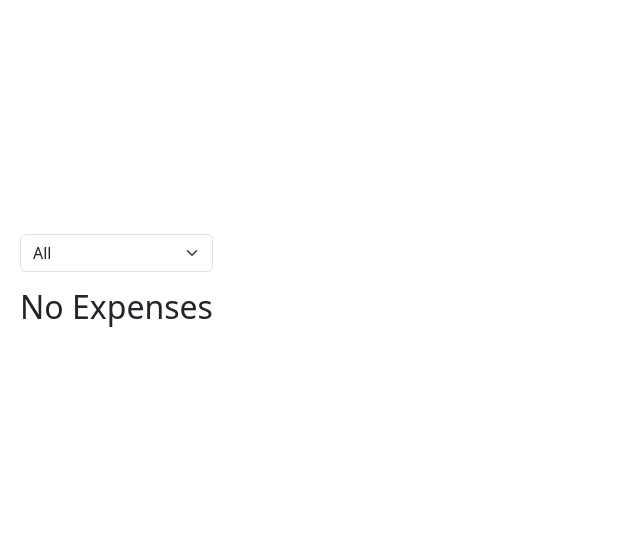
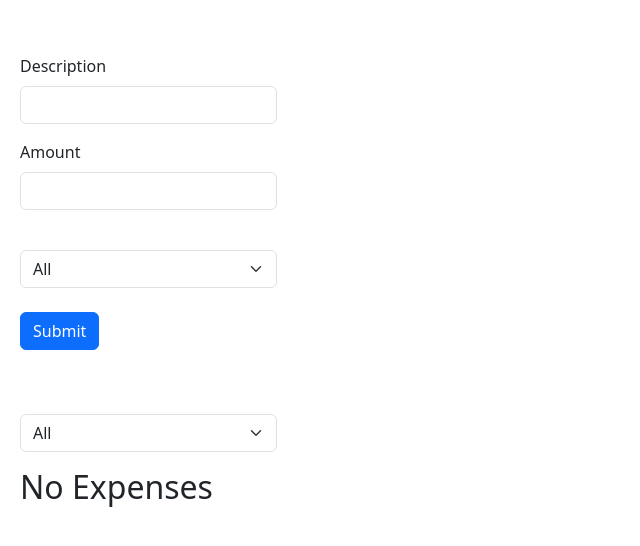
Before and after one commit to C0SMlC/React-18, a React (Vite) app: page / in a window 1280 px wide. Shown: the part 116-662 px from the top of the page, without its empty margins (0-640 px from the left). Built offline with nearby package versions, Linux system fonts and the light colour scheme.

Commit message:
Building Expense form

```diff
--- a/src/App.tsx
+++ b/src/App.tsx
@@ -107,6 +107,7 @@ import 'bootstrap/dist/css/bootstrap.min.css';
 import 'bootstrap/dist/js/bootstrap.min.js';
 import ExpenseList from './expense-tracker/ExpenseList';
 import ExpenseFilter from './expense-tracker/ExpenseFilter';
+import ExpenseForm from './expense-tracker/ExpenseForm';
 
 export const Categories = ['All', 'Groceries', 'Utility', 'Entertainment'];
 
@@ -156,6 +157,10 @@ const App = () => {
   return (
     <div>
       <div className="mb-3">
+        <ExpenseForm />
+      </div>
+
+      <div className="mb-3">
         <ExpenseFilter
           onSelectCategeory={(category) => setSelectedCategory(category)}
         />
--- a/src/expense-tracker/ExpenseForm.tsx
+++ b/src/expense-tracker/ExpenseForm.tsx
@@ -1,8 +1,13 @@
 import React from 'react';
+import { Categories } from '../App';
+
+interface props {
+  onSubmit: () => void;
+}
 
 const ExpenseForm = () => {
   return (
-    <form action="">
+    <form action="form">
       <div className="mb-3">
         <label htmlFor="" className="form-label">
           Description
@@ -15,10 +20,16 @@ const ExpenseForm = () => {
         </label>
         <input id="amount" type="number" className="form-control" />
       </div>
-      <div className="mb-3">
+      <div className="mb-4">
         <label htmlFor="" className="form-label"></label>
-        <select id="category" className="form-select"></select>
+        <select id="category" className="form-select">
+          {' '}
+          {Categories.map((category) => (
+            <option>{category}</option>
+          ))}
+        </select>
       </div>
+      <button className="btn btn-primary mb-5">Submit</button>
     </form>
   );
 };
```
